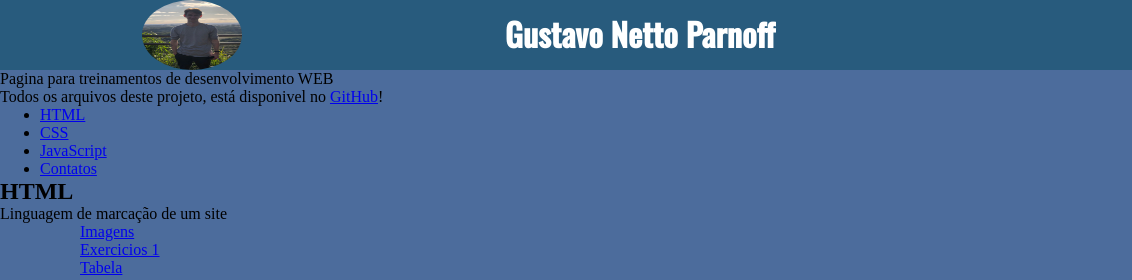
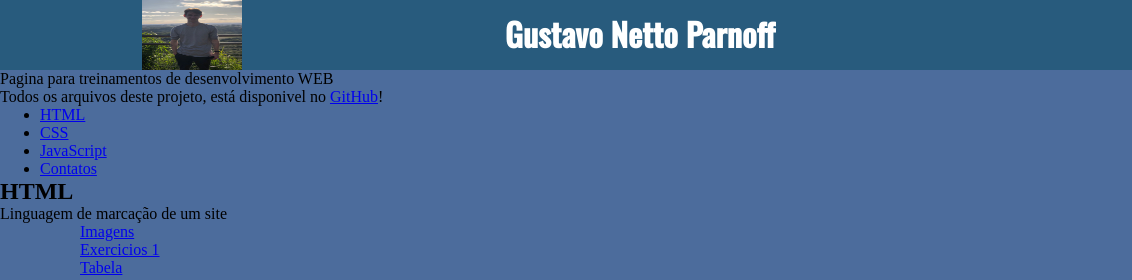
Before and after one commit to GustavoNParnoff/Webdemo, a plain HTML site: page index.html in a window 1280 px wide. Shown: the full height of the page, 0-1132 px from the left. Drawn offline with nearby package versions, Linux system fonts and the light colour scheme.

Commit message:
Update JS

```diff
--- a/styles/style.css
+++ b/styles/style.css
@@ -74,9 +74,3 @@ body{
     top:40px;
     right: 5px;
 }
-
-#img_profile {
-    background-size: 50px;
-    border-radius: 100%;
-
-}
```
Also changed, not shown: EntendendoJS/geral.js (+106 -4 lines).
